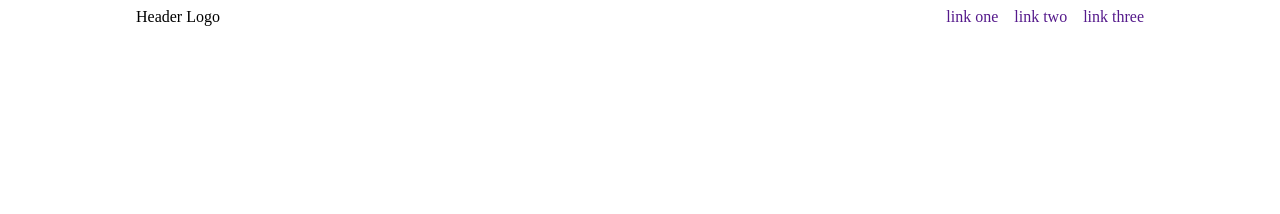
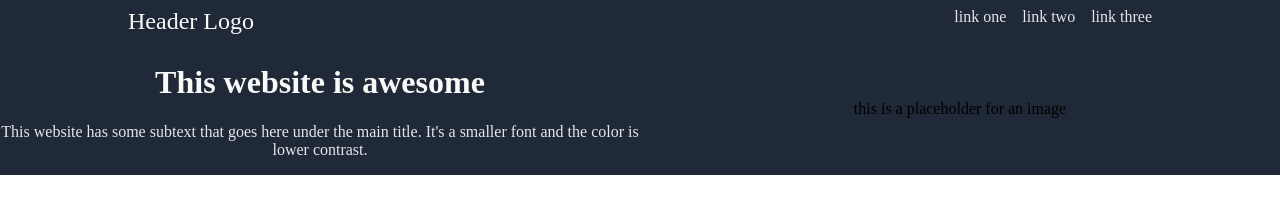
Before and after one commit to TrevorJolie/odin-landing, a plain HTML site: page index.html in a window 1280 px wide. Drawn offline with Linux system fonts and the light colour scheme.

Commit message:
Add style and hero, not perfect

```diff
--- a/index.html
+++ b/index.html
@@ -15,5 +15,12 @@
       <li><a href="">link three</a></li>
     </ul>
   </div>
+  <div class="hero">
+    <div class="title">
+      <h1>This website is awesome</h1>
+      <p>This website has some subtext that goes here under the main title. It's a smaller font and the color is lower contrast.</p>
+    </div>
+    <div class="placeholder">this is a placeholder for an image</div>
+  </div>
 </body>
 </html>
--- a/style.css
+++ b/style.css
@@ -1,3 +1,13 @@
+* {
+  box-sizing: border-box;
+}
+
+body {
+  display: flex;
+  flex-direction: column;
+  margin: 0;
+}
+
 ul {
   list-style: none;
   padding: 0;
@@ -8,13 +18,37 @@ ul {
 
 .header {
   display: flex;
-  padding: 0 128px;
+  padding: 8px 128px;
+  background-color: #1F2937;
 }
 
 .logo {
   margin-right: auto;
+  color: #F9FAF8;
+  font-size: 24px;
 }
 
 a {
   text-decoration: none;
+  color: #E5E7EB;
 }
+
+.hero {
+  display: flex;
+  align-items: center;
+  justify-content: center;
+  background-color: #1F2937;
+}
+
+.hero div {
+  flex: 1 1 0;
+  text-align: center;
+}
+
+h1 {
+  color: #F9FAF8;
+}
+
+p {
+  color: #E5E7EB;
+}
```
